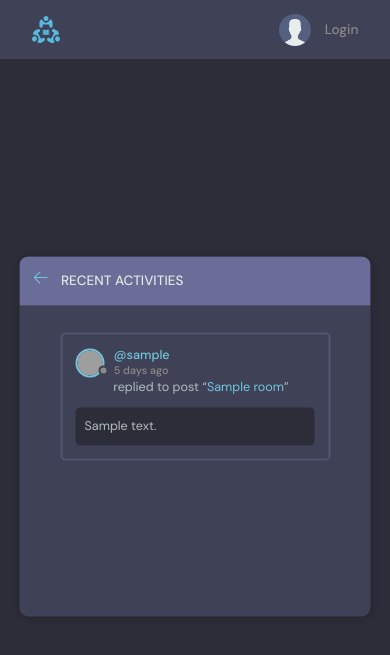
After one commit to ratelp/DjangoStudyBud, a Django app: page /activity-browse/ in a window 390 px wide. The commit adds this page. Shown: the top 655 px of the page. Run offline with Django 5.2, Linux system fonts and the light colour scheme; tables that the repository leaves empty hold one stand-in row (values such as "Sample post"); grey boxes are pictures that could not be loaded.

Commit message:
feat: activiy and topics on mobile

```diff
--- /dev/null
+++ b/base/templates/base/activity.html
@@ -0,0 +1,60 @@
+{% extends 'main.html' %}
+
+{% block content %}
+    <main class="layout">
+      <div class="container">
+        <div class="layout__box">
+          <div class="layout__boxHeader">
+            <div class="layout__boxTitle">
+              <a href="{% url 'home' %}">
+                <svg version="1.1" xmlns="http://www.w3.org/2000/svg" width="32" height="32" viewBox="0 0 32 32">
+                  <title>arrow-left</title>
+                  <path
+                    d="M13.723 2.286l-13.723 13.714 13.719 13.714 1.616-1.611-10.96-10.96h27.625v-2.286h-27.625l10.965-10.965-1.616-1.607z"
+                  ></path>
+                </svg>
+              </a>
+              <h3>Recent Activities</h3>
+            </div>
+          </div>
+
+          <div class="activities-page layout__body">
+            {% for messageRoom in messageRooms %}
+            <div class="activities__box">
+              <div class="activities__boxHeader roomListRoom__header">
+                <a href="{% url 'user-profile' messageRoom.user.id %}" class="roomListRoom__author">
+                  <div class="avatar avatar--small">
+                    <img src="https://randomuser.me/api/portraits/women/11.jpg" />
+                  </div>
+                  <p>
+                    @{{messageRoom.user}}
+                    <span>5 days ago</span>
+                  </p>
+                </a>
+                {% if messageRoom.user == request.user %}
+                <div class="roomListRoom__actions">
+                  <a href="{% url 'delete-message' messageRoom.id %}">
+                    <svg version="1.1" xmlns="http://www.w3.org/2000/svg" width="32" height="32" viewBox="0 0 32 32">
+                      <title>remove</title>
+                      <path
+                        d="M27.314 6.019l-1.333-1.333-9.98 9.981-9.981-9.981-1.333 1.333 9.981 9.981-9.981 9.98 1.333 1.333 9.981-9.98 9.98 9.98 1.333-1.333-9.98-9.98 9.98-9.981z"
+                      ></path>
+                    </svg>
+                  </a>
+                </div>
+                {% endif %}
+              </div>
+              <div class="activities__boxContent">
+                <p>replied to post “<a href="{% url 'room' messageRoom.id %}">{{messageRoom.room.name}}</a>”</p>
+                <div class="activities__boxRoomContent">
+                  {{messageRoom}}
+                </div>
+              </div>
+            </div>
+            {% endfor %}
+          </div>
+        </div>
+      </div>
+    </main>
+
+{% endblock content %}
--- a/base/templates/base/topics_component.html
+++ b/base/templates/base/topics_component.html
@@ -4,14 +4,14 @@
           </div>
           <ul class="topics__list">
             <li>
-              <a href="/" class="active">All<span>{{topics.count}}</span></a>
+              <a href="{% url 'home' %}" class="active">All<span>{{topics.count}}</span></a>
             </li>
             {% for topic in topics %}
             <li>
               <a href="{% url 'home' %}?q={{topic.name}}">{{topic.name}}<span>{{topic.room_set.all.count}}</span></a>
             {% endfor %}
           </ul>
-          <a class="btn btn--link" href="topics.html">
+          <a class="btn btn--link" href="{% url 'topics-browse' %}">
             More
             <svg version="1.1" xmlns="http://www.w3.org/2000/svg" width="32" height="32" viewBox="0 0 32 32">
               <title>chevron-down</title>
--- a/base/urls.py
+++ b/base/urls.py
@@ -17,4 +17,9 @@ urlpatterns = [
     path('delete-message/<str:pk>/', views.deleteMessage, name = 'delete-message'),
 
     path('update-user/', views.updateUser, name = 'update-user'),
+
+    path('topics-browse/', views.topicsPage, name = 'topics-browse'),
+
+    path('activity-browse/', views.activityPage, name = 'activity-browse'),
+
 ]
--- a/base/views.py
+++ b/base/views.py
@@ -68,7 +68,7 @@ def home(request):
         Q(host__username__icontains=q)
         )
 
-    topics = Topic.objects.all()
+    topics = Topic.objects.all()[:5]
     room_count = rooms.count()
     messagesRoom = Message.objects.filter(
         Q(room__topic__name__icontains=q)
@@ -180,3 +180,21 @@ def updateUser(request):
             return redirect('user-profile', pk=user.id)
 
     return render(request,'base/update-user.html', {'form' : form})
+
+def topicsPage(request):
+
+
+    q = request.GET.get('q','')
+
+    topics = Topic.objects.filter(
+        Q(name__icontains=q)
+    )
+    context = {'topics' : topics}
+    return render(request, 'base/topics.html', context)
+
+def activityPage(request):
+
+    messageRooms = Message.objects.all()
+
+    context = {'messageRooms': messageRooms}
+    return render(request, 'base/activity.html', context)
```
Also changed, not shown: base/templates/base/home.html (+4 -4 lines), base/templates/base/topics.html (added, +48 -0 lines).
